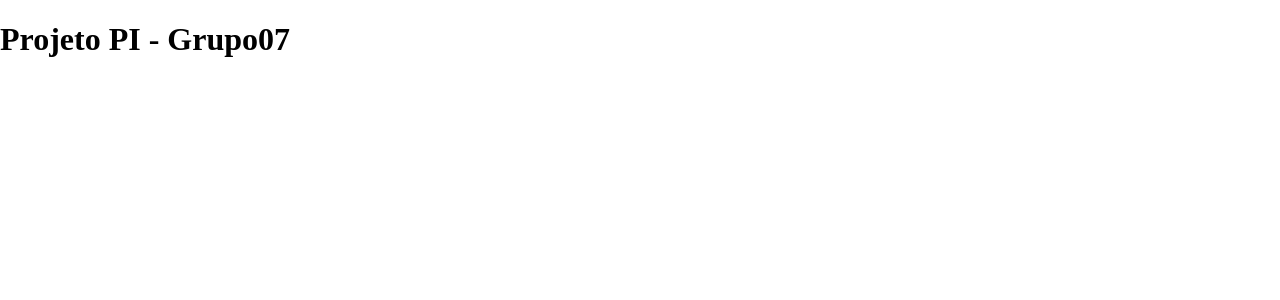
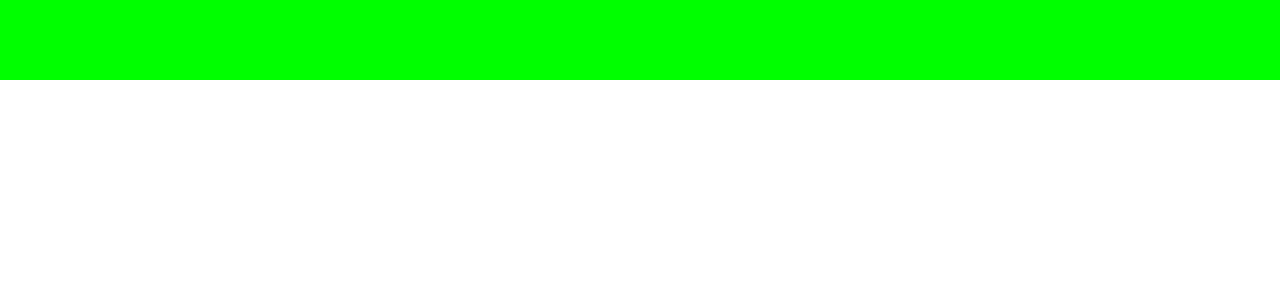
Before and after one commit to rogerio-alvesf/Projeto-PI, a React (Vite) app: page / in a window 1280 px wide. Shown: the top 300 px of the page. Built offline with nearby package versions, Linux system fonts and the light colour scheme.

Commit message:
Criando estrutura do header.

```diff
--- a/package.json
+++ b/package.json
@@ -9,6 +9,10 @@
     "preview": "vite preview"
   },
   "dependencies": {
+    "@emotion/react": "^11.10.4",
+    "@emotion/styled": "^11.10.4",
+    "@mui/icons-material": "^5.10.3",
+    "@mui/material": "^5.10.4",
     "react": "^18.2.0",
     "react-dom": "^18.2.0"
   },
--- /dev/null
+++ b/src/App/Templates/index.tsx
@@ -0,0 +1,22 @@
+import react from 'react';
+
+import Box from '@mui/material/Box';
+
+import useStyles from './styles';
+
+type TemplateProps = {
+    children: React.ReactNode;
+};
+
+const Templates = ({ children }: TemplateProps) => {
+    const styles = useStyles();
+
+    return (
+        <>
+            <Box sx={styles.header}>
+            </Box>
+        </>
+    )
+};
+
+export default Templates;
--- /dev/null
+++ b/src/App/Templates/styles.ts
@@ -0,0 +1,9 @@
+const useStyles = () => ({
+    header: {
+        width: "100%",
+        height: "10vh",
+        backgroundColor: "#00FF00",
+    },
+});
+
+export default useStyles;
--- a/src/App/index.tsx
+++ b/src/App/index.tsx
@@ -1,8 +1,12 @@
 import react from 'react';
+
+import Templates from './Templates';
 
 const App = () => {
   return (
-    <h1>Projeto PI - Grupo07</h1>
+    <Templates>
+      <h1>Projeto PI - Grupo07</h1>
+    </Templates>
   )
 };
 
```
Also changed, not shown: src/Images/logo-espaco-aberto.png (added), 1 other file (tests, documents, lock files or other folders).
